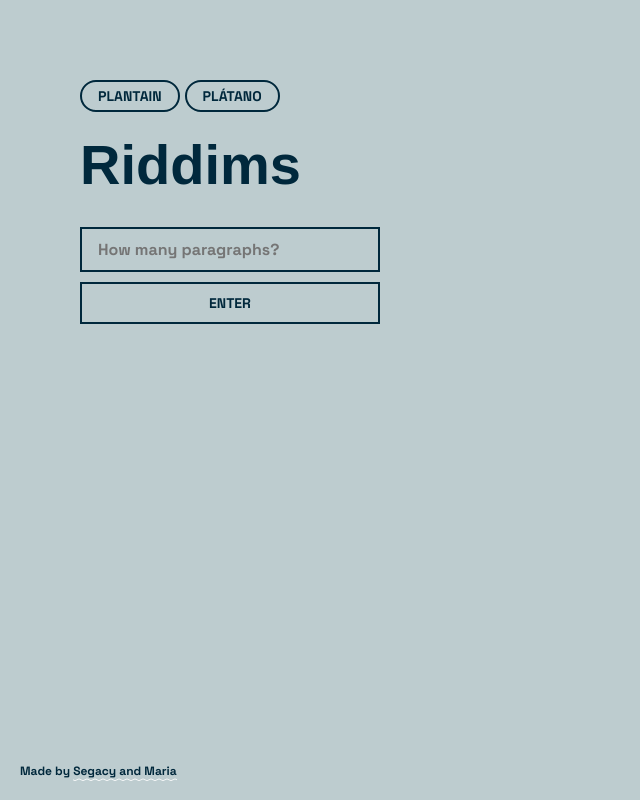
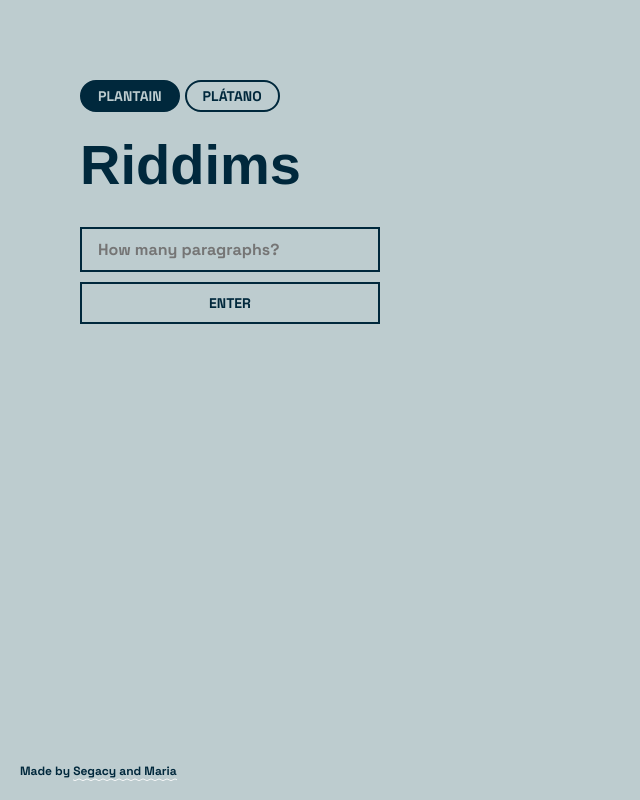
Before and after one commit to mmergal92/Proof_website, a React (Create React App) app: page /islandipsum in a window 1280 px wide. Shown: the whole page, without its empty margins (0-640 px from the left). Built offline with nearby package versions, Linux system fonts and the light colour scheme; the HTML template or start-up script is replaced by a standard one; a web font is replaced by a local one.

Commit message:
editing colors

```diff
--- a/src/pages/loremipsum.js
+++ b/src/pages/loremipsum.js
@@ -31,6 +31,8 @@ const Loremipsum = () => {
     const [hoveredButton, setHoveredButton] = useState(null);
     const [hoveredPButton, setHoveredPButton] = useState(null);
     const [hoveredSButton, setHoveredSButton] = useState(null);
+    const [activeButton, setActiveButton] = useState(null);
+
 
 
     useEffect(() => {
@@ -39,12 +41,10 @@ const Loremipsum = () => {
         setSecondaryColor(secondary);
       }, []);
 
-      const toggleButtonColor = (button) => {
-        setActiveButtons((prev) => ({
-            ...prev,
-            [button]: !prev[button]
-        }));
-    };
+
+    const handleButtonClick = (button) => {
+      setActiveButton(button);
+  };
 
 
 
@@ -96,18 +96,18 @@ const Loremipsum = () => {
                 <div className ="language-button">
                 <button
                 className={`plaintain-button ${language === 'english' ? 'active' : ''}`}
-                onClick={() => { setLanguage('english'); setHoveredPButton}}
+                onClick={() => { setLanguage('english'); handleButtonClick('plantain')}}
                 onMouseEnter={() => setHoveredPButton('plantain')}
                 onMouseLeave={() => setHoveredPButton(null)}
                 style={{
-                  backgroundColor: hoveredPButton ? secondaryColor : primaryColor,
-                  color: hoveredPButton ? primaryColor :secondaryColor ,
+                  backgroundColor: 'hoveredPButton' ? secondaryColor : primaryColor,
+                  color: 'plantain' ? primaryColor :secondaryColor ,
                   borderColor: secondaryColor }}>
                       plantain
                   </button>
                   <button
                   className={`platano-button ${language === 'spanish' ? 'active' : ''}`}
-                  onClick={() => { setLanguage('spanish'); setHoveredSButton}}
+                  onClick={() => { setLanguage('spanish'); handleButtonClick('platano')}}
                   onMouseEnter={() => setHoveredSButton('platano')}
                   onMouseLeave={() => setHoveredSButton(null)}
                   style={{
```
